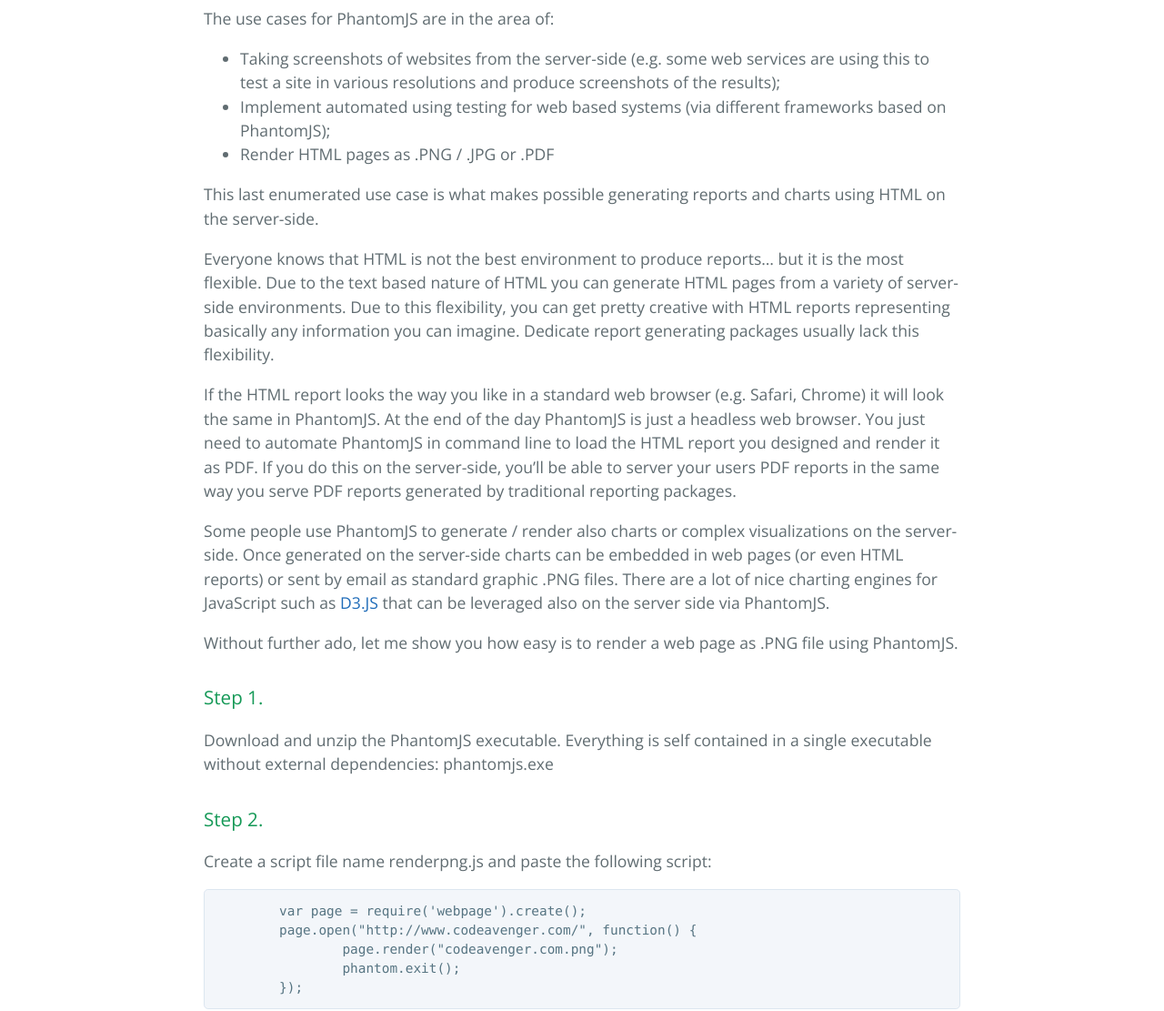
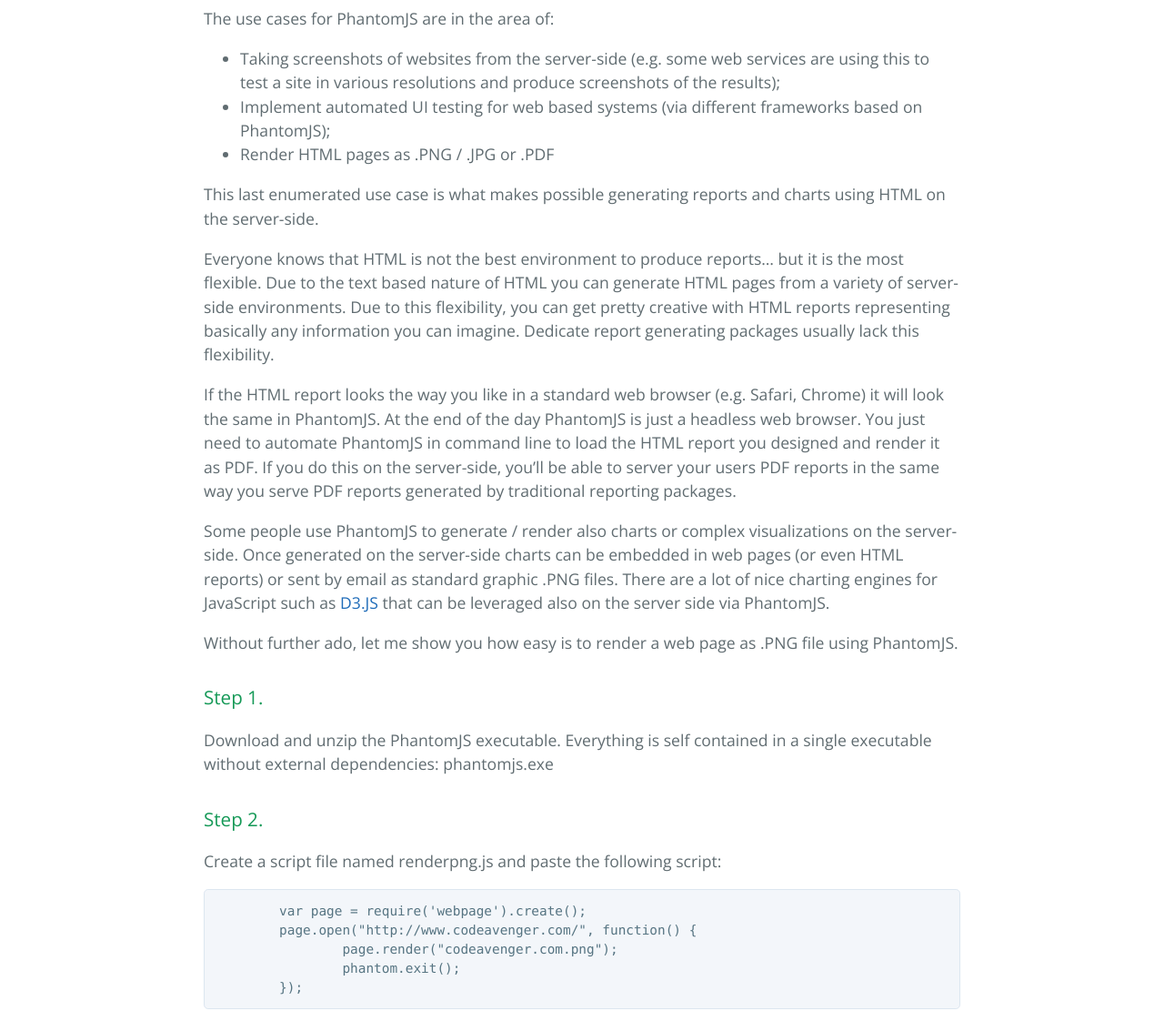
Before and after one commit to mveteanu/CodeAvenger, a Jekyll site: the page built from _posts/2017-01-14-Generate-reports-and-charts-using-HTML-on-the-server-side.md, in a window 1280 px wide. Shown: the part 632-1743 px from the top of the page at 91% size. Built offline with Jekyll 4.4.1, drawn with Linux system fonts in a browser that asks for light colours; nearby versions of some CDN libraries; our own code applies the rules of GitHub Pages for plain Markdown files.

Commit message:
Update 2017-01-14-Generate-reports-and-charts-using-HTML-on-the-server-side.md

````diff
--- a/_posts/2017-01-14-Generate-reports-and-charts-using-HTML-on-the-server-side.md
+++ b/_posts/2017-01-14-Generate-reports-and-charts-using-HTML-on-the-server-side.md
@@ -8,7 +8,7 @@
 The use cases for PhantomJS are in the area of:
 
 - Taking screenshots of websites from the server-side (e.g. some web services are using this to test a site in various resolutions and produce screenshots of the results);
-- Implement automated using testing for web based systems (via different frameworks based on PhantomJS);
+- Implement automated UI testing for web based systems (via different frameworks based on PhantomJS);
 - Render HTML pages as .PNG / .JPG or .PDF
 
 This last enumerated use case is what makes possible generating reports and charts using HTML on the server-side.
@@ -27,7 +27,7 @@
 
 
 ### Step 2.
-Create a script file name renderpng.js and paste the following script:
+Create a script file named renderpng.js and paste the following script:
 
 ```JavaScript
 	var page = require('webpage').create();
````
